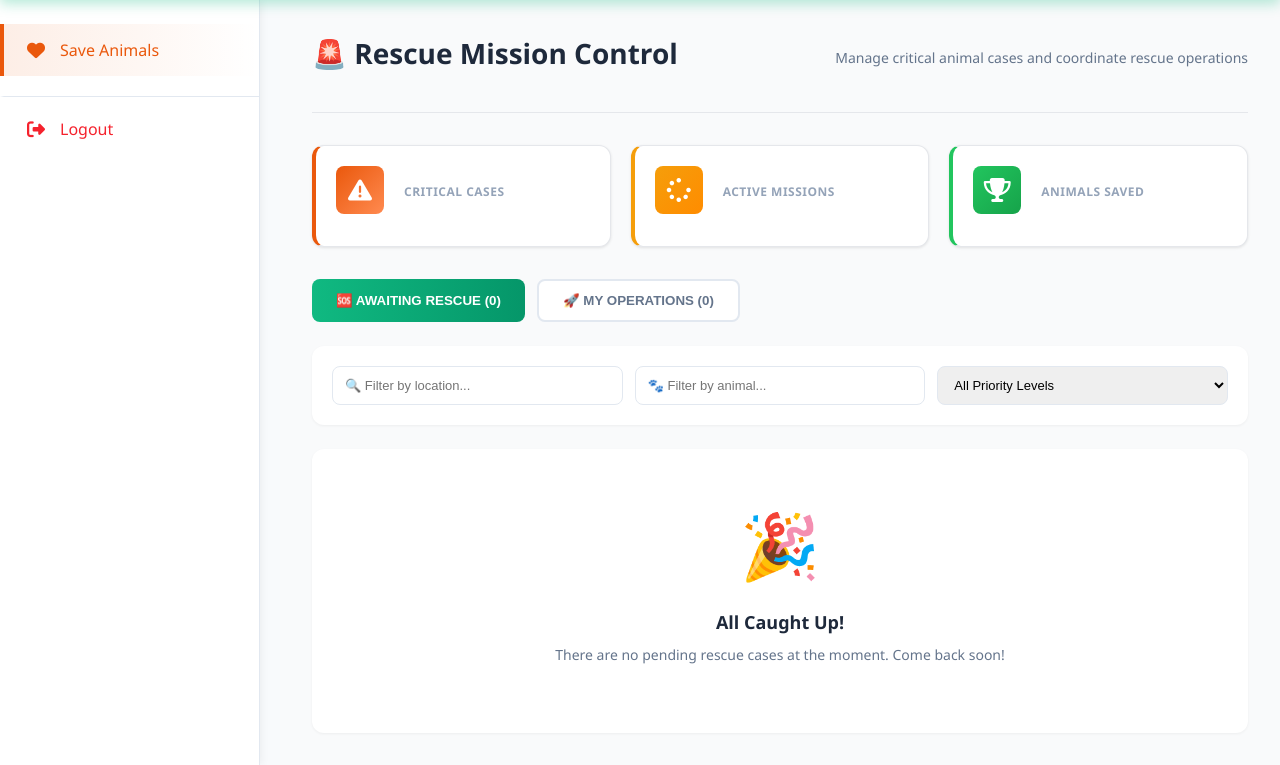
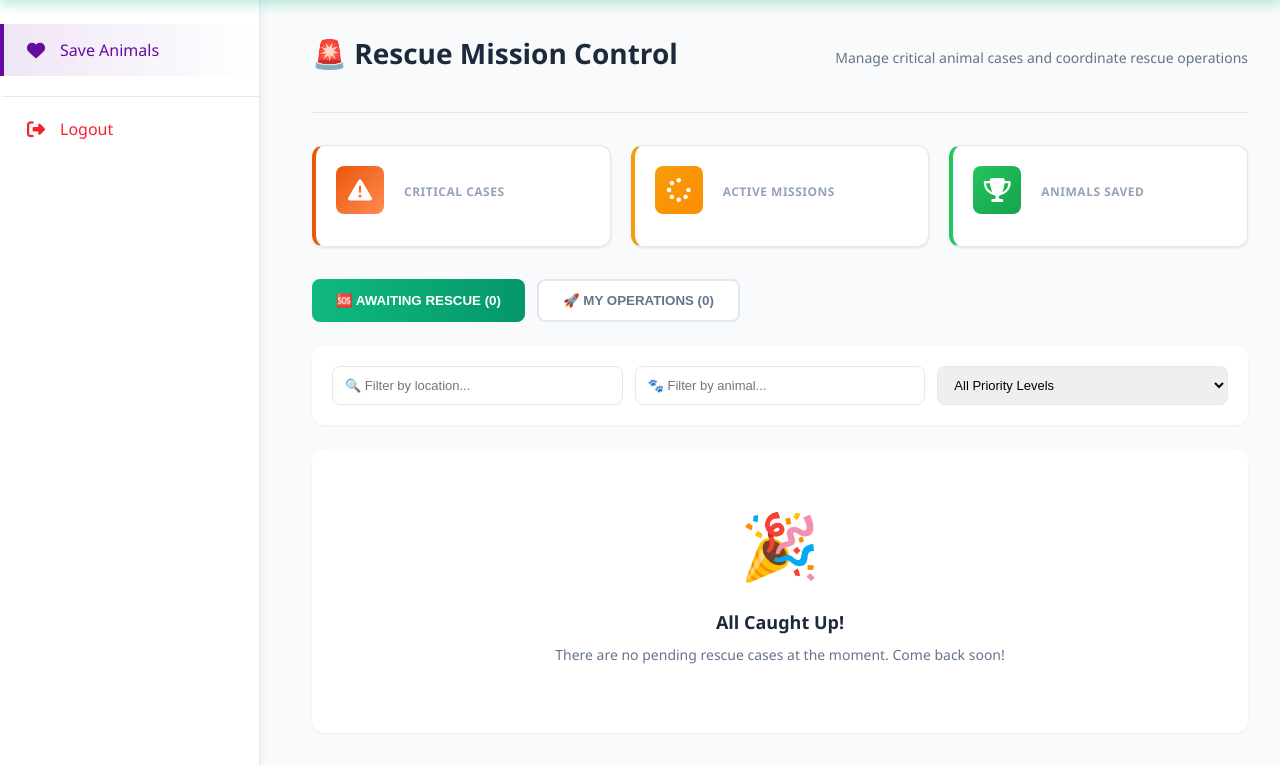
Before and after one commit to nihaarika-madhunandan/SARRS, a Flask app: template templates/rescuer/dashboard.html in a window 1280 px wide. Shown: the part 74-839 px from the top of the page. Run offline with Flask 3, Linux system fonts and the light colour scheme; the template is opened without the code that fills it, so the values that code supplies are empty.

Commit message:
style: Update color scheme for pending animals and navigation items in Rescuer Dashboard

```diff
--- a/templates/rescuer.html
+++ b/templates/rescuer.html
@@ -26,11 +26,11 @@
 
     <!-- ==================== PENDING ANIMALS SECTION ==================== -->
     <div id="pending" class="tab-content active">
-        <h2 style="margin: 30px 0 20px 0; color: #ff6b6b;">🆘 Animals Awaiting Rescue</h2>
+        <h2 style="margin: 30px 0 20px 0; color: #f24141;">🆘 Animals Awaiting Rescue</h2>
 
         {% if pending_reports %}
             <div style="margin-bottom: 15px; color: #666; font-size: 14px;">
-                📊 Total Pending: <strong style="color: #ff6b6b;">{{ pending_reports|length }}</strong>
+                📊 Total Pending: <strong style="color: #f24141;">{{ pending_reports|length }}</strong>
             </div>
 
             <div class="rescuer-cards-grid">
--- a/templates/rescuer/dashboard.html
+++ b/templates/rescuer/dashboard.html
@@ -80,14 +80,14 @@
 
         .nav-item:hover {
             background: #f1f5f9;
-            color: #ea580c;
-            border-left-color: #ea580c;
+            color: #660ba2;
+            border-left-color: #660ba2;
         }
 
         .nav-item.active {
-            background: linear-gradient(90deg, rgba(234, 88, 12, 0.1) 0%, transparent 100%);
-            color: #ea580c;
-            border-left-color: #ea580c;
+            background: linear-gradient(90deg, rgba(102, 11, 162, 0.1) 0%, transparent 100%);
+            color: #660ba2;
+            border-left-color: #660ba2;
         }
 
         .nav-item i {
```
